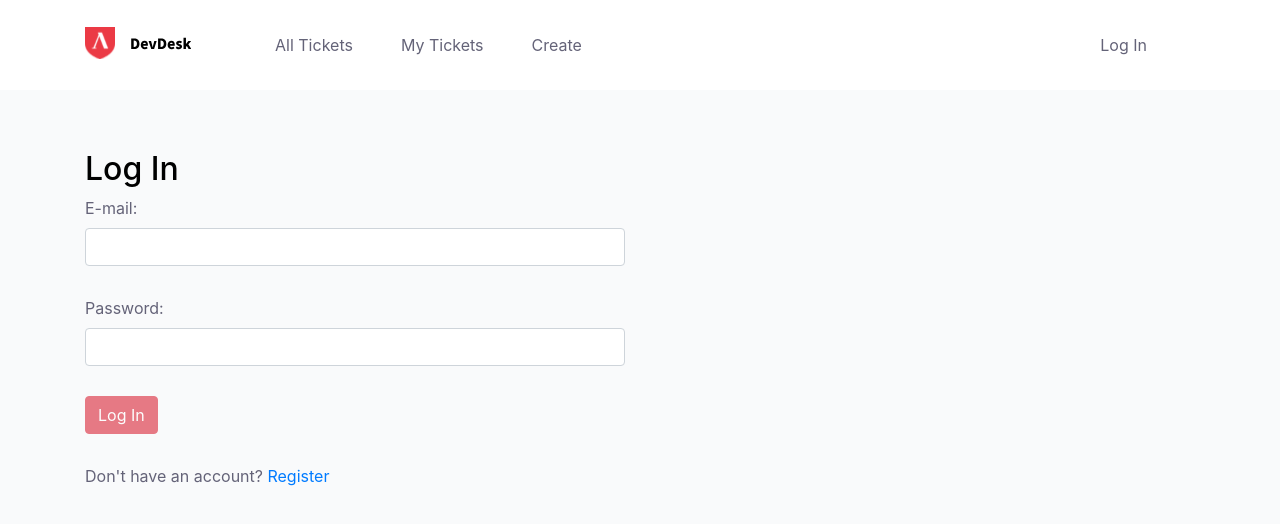
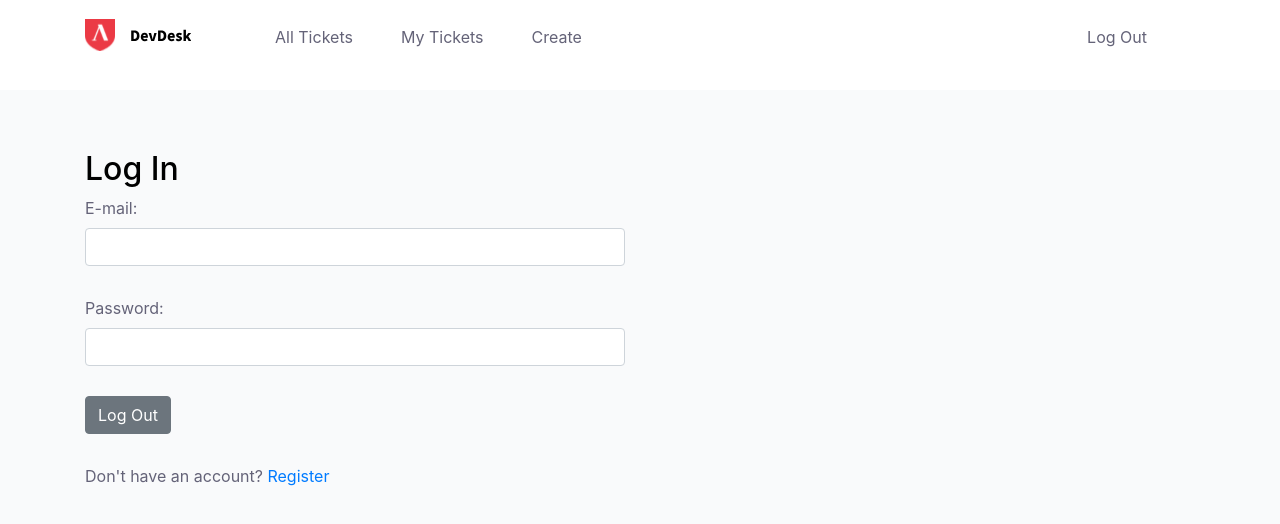
Before and after one commit to Build-Week-Dev-Queue-3/front-end, a React (Create React App) app in the folder dev-queue/: page /login in a window 1280 px wide. Shown: the top 524 px of the page. Built offline with nearby package versions, Linux system fonts and the light colour scheme; sample sign-in values are in the browser's storage.

Commit message:
Moved the logged in state to app and passed down to login and header. Some items display if youre logged in or not.

```diff
--- a/dev-queue/src/App.js
+++ b/dev-queue/src/App.js
@@ -1,4 +1,4 @@
-import React from 'react';
+import React, { useState } from 'react';
 import './App.css';
 import Dashboard from './components/dev/Dashboard';
 import AddTicket from './components/AddTicket/AddTicket';
@@ -12,27 +12,31 @@ import LoginForm from './components/login';
 import MyTickets from './components/MyTickets/MyTickets';
 
 function App() {
+    const token = localStorage.getItem('token');
+
+    const [loggedIn, setLoggedIn] = useState(token && true);
+
     return (
         <>
-            <Header />
+            <Header loggedIn={loggedIn} setLoggedIn={setLoggedIn} />
             <Switch>
                 // Dashboard
-                <PrivateRoute exact path="/">
-                    <Dashboard />
-                </PrivateRoute>
-                <PrivateRoute path="/create">
-                    <AddTicket />
-                </PrivateRoute>
+                <PrivateRoute exact path="/" component={Dashboard} />
+                {/* <Dashboard />
+                </PrivateRoute> */}
+                <PrivateRoute path="/create" component={AddTicket} />
+                {/* <AddTicket />
+                </PrivateRoute> */}
                 // Login page
                 <Route path="/login">
-                    <LoginForm />
+                    <LoginForm loggedIn={loggedIn} setLoggedIn={setLoggedIn} />
                 </Route>
                 // Register page
                 <Route path="/register">
                     <RegisterForm />
                 </Route>
-                <Route path="/all" component={Dashboard} />
-                <Route path="/my" component={MyTickets} />
+                <PrivateRoute path="/all" component={Dashboard} />
+                <PrivateRoute path="/my" component={MyTickets} />
             </Switch>
         </>
     );
--- a/dev-queue/src/components/MyTickets/MyTickets.jsx
+++ b/dev-queue/src/components/MyTickets/MyTickets.jsx
@@ -1,5 +1,6 @@
 import React, { useEffect, useState } from 'react';
 import { authenticatedAxios } from '../../utils/authenticAxios';
+import { useHistory } from 'react-router-dom';
 const userId = localStorage.getItem('userId');
 console.log(userId);
 const MyTickets = () => {
@@ -15,11 +16,29 @@ const MyTickets = () => {
                 console.log(err);
             });
     }, []);
-
+    const { push } = useHistory();
     return (
         <section>
             <h2>My Tickets will display here</h2>
-            {MyTickets && console.log(myTickets)}
+            {myTickets && console.log(myTickets)}
+            {myTickets &&
+                myTickets.map((queue) => {
+                    console.log(queue);
+                    return (
+                        <div
+                            key={queue.id}
+                            onClick={() => {
+                                push('/userTicket'); //  CHECK URL WHEN THE TICKET PAGE GETS DONE //
+                            }}
+                        >
+                            <h3>{queue.subject}</h3>
+                            <h6>Status {queue.status}</h6>
+                            <p>Submited by: {queue.name}</p>
+                            <h4>Description: </h4>
+                            <p>{queue.ticket_text}</p>
+                        </div>
+                    );
+                })}
         </section>
     );
 };
--- a/dev-queue/src/components/header/index.js
+++ b/dev-queue/src/components/header/index.js
@@ -1,8 +1,14 @@
-import React, { useState, useEffect } from 'react';
-import { Link } from 'react-router-dom';
+import React from 'react';
+import { Link, useHistory } from 'react-router-dom';
 import './Header.css';
 
 export default function Header(props) {
+    const { push } = useHistory();
+    const logOut = () => {
+        localStorage.removeItem('token');
+        props.setLoggedIn(false);
+        push('/');
+    };
     return (
         <header className="header">
             <div className="container">
@@ -14,23 +20,38 @@ export default function Header(props) {
                     </div>
                     <div className="col-lg-10">
                         <nav className="header__nav">
-                            <>
-                                <Link className="header__nav-link" to="/all">
-                                    All Tickets
+                            {!props.loggedIn ? (
+                                <Link
+                                    className="header__nav-link header__nav-link--right"
+                                    to="/login"
+                                >
+                                    Log In
                                 </Link>
-                                <Link className="header__nav-link" to="/my">
-                                    My Tickets
-                                </Link>
-                                <Link className="header__nav-link" to="/create">
-                                    Create
-                                </Link>
-                            </>
-                            <Link
-                                className="header__nav-link header__nav-link--right"
-                                to="/login"
-                            >
-                                Log In
-                            </Link>
+                            ) : (
+                                <>
+                                    <Link
+                                        className="header__nav-link"
+                                        to="/all"
+                                    >
+                                        All Tickets
+                                    </Link>
+                                    <Link className="header__nav-link" to="/my">
+                                        My Tickets
+                                    </Link>
+                                    <Link
+                                        className="header__nav-link"
+                                        to="/create"
+                                    >
+                                        Create
+                                    </Link>
+                                    <p
+                                        className="header__nav-link header__nav-link--right"
+                                        onClick={logOut}
+                                    >
+                                        Log Out
+                                    </p>
+                                </>
+                            )}
                         </nav>
                     </div>
                 </div>
--- a/dev-queue/src/components/login/index.js
+++ b/dev-queue/src/components/login/index.js
@@ -15,6 +15,7 @@ import {
 import loginFormSchema from './loginFormSchema';
 
 export default function LoginForm(props) {
+    console.log('props yooo: ', props);
     const initialErrors = {
         email: '',
         password: '',
@@ -33,7 +34,6 @@ export default function LoginForm(props) {
     let [errors, setErrors] = useState(initialErrors);
     let [formData, setFormData] = useState(initialFormData);
     let [disabled, setDisabled] = useState(true);
-    let [loggedIn, setLoggedIn] = useState(!token && false);
     const [user, setUser] = useState();
 
     function updateFormData(key, value) {
@@ -73,10 +73,11 @@ export default function LoginForm(props) {
             .post(LOGIN_URL, formData)
             .then((response) => {
                 console.log(response);
+                push('/');
                 localStorage.setItem('token', response.data.token);
                 localStorage.setItem('userId', response.data.user.id);
                 setUser(response.data.user);
-                setLoggedIn(true);
+                props.setLoggedIn(true);
                 push('/');
             })
             .catch((error) => console.log(error));
@@ -119,17 +120,16 @@ export default function LoginForm(props) {
                             />
                         </FormGroup>
                         <FormGroup>
-                            {loggedIn && (
+                            {props.loggedIn ? (
                                 <Button
                                     onClick={() => {
-                                        setLoggedIn(false);
+                                        props.setLoggedIn(false);
                                         localStorage.removeItem('token');
                                     }}
                                 >
                                     Log Out
                                 </Button>
-                            )}
-                            {!loggedIn && (
+                            ) : (
                                 <Button
                                     disabled={disabled}
                                     onClick={onSubmitHandler}
```
